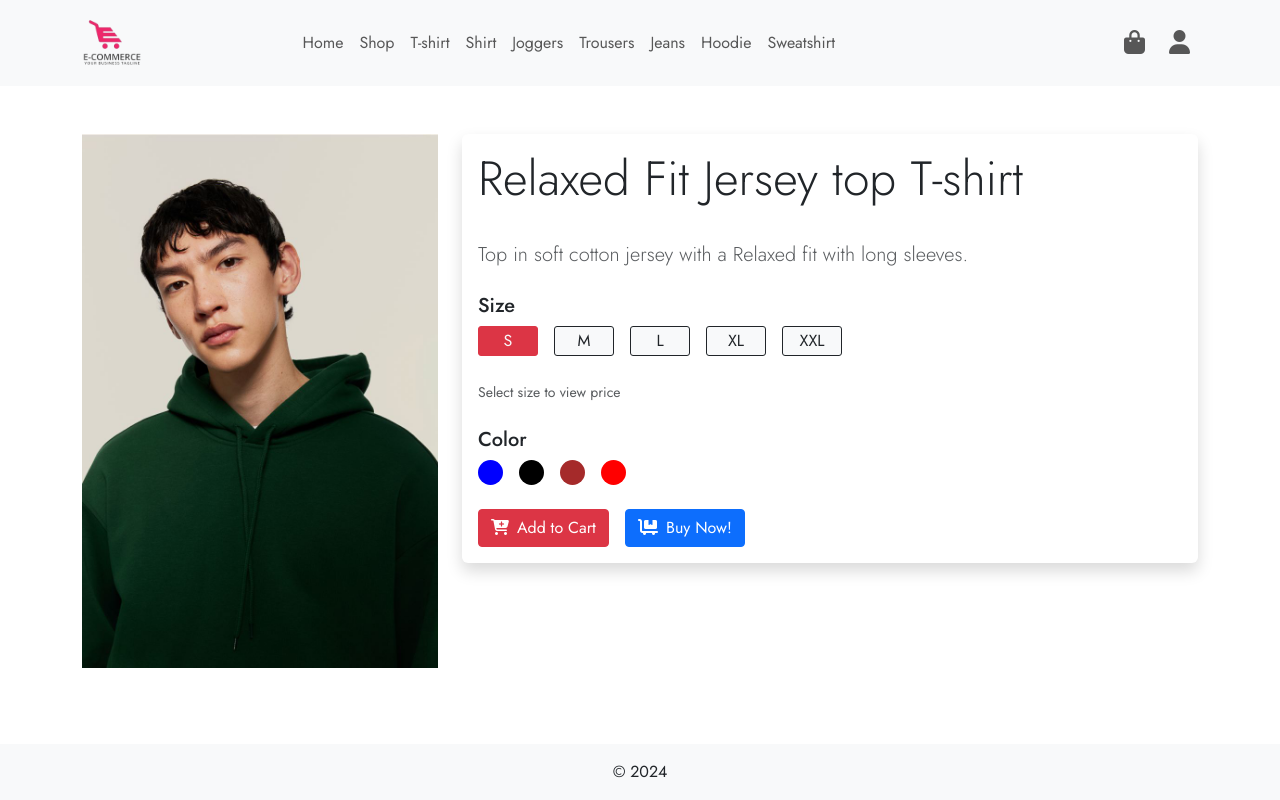
After one commit to rainmaker-9/Clothing, a Flask app: page /product/1 in a window 1280 px wide, after a click that opens the changed part. The commit adds this page. Run offline with Flask 3, Linux system fonts and the light colour scheme; data comes from the database, SQL or seed files in the repository; some libraries are stand-ins or nearby versions.

Commit message:
Product Page, Shop Page Optimization, Cart Page Optimization

```diff
--- a/app.py
+++ b/app.py
@@ -25,7 +25,7 @@ app.jinja_env.filters['urlquote'] = lambda u: quote(str(u)) if u else ''
 @app.context_processor
 def inject_cart_and_user():
 	cursor = cnx.cursor(buffered=True, dictionary=True)
-	query = "SELECT title FROM tbl_categories"
+	query = "SELECT id,title FROM tbl_categories"
 	cursor.execute(query)
 	categories = cursor.fetchall()
 	cursor.close()
@@ -95,14 +95,32 @@ def signup():
 @app.route('/shop')
 def shop():
 	category = request.args.get('category')
-
 	cursor = cnx.cursor(dictionary=True)
-	query = "SELECT p.id, p.name as title, p.thumbnail, COUNT(DISTINCT s.size) as variants, s.price FROM tbl_products p RIGHT JOIN tbl_specifications s ON s.pid = p.id GROUP BY p.name"
-	cursor.execute(query)
+	if category != None and str(category).strip() != '':
+		category = int(category)
+		query = "SELECT p.id, p.name as title, p.thumbnail, COUNT(DISTINCT s.size) as variants, s.price FROM tbl_products p RIGHT JOIN tbl_specifications s ON s.pid = p.id WHERE category = %s GROUP BY p.name"
+		cursor.execute(query, (category, ))
+	else:
+		query = "SELECT p.id, p.name as title, p.thumbnail, COUNT(DISTINCT s.size) as variants, s.price FROM tbl_products p RIGHT JOIN tbl_specifications s ON s.pid = p.id GROUP BY p.name"
+		cursor.execute(query)
 	products = cursor.fetchall()
 	cursor.close()
 	return render_template('shop.html', products = products)
 
+@app.route('/product/<int:product_id>')
+def product(product_id):
+	cursor = cnx.cursor(dictionary=True)
+	query = "SELECT id, name as title, description, thumbnail FROM tbl_products WHERE id = %s"
+	cursor.execute(query, (product_id, ))
+	product = cursor.fetchone()
+	cursor.close()
+	if len(product) > 0:
+		colors = [{"name": "Blue", "value": "blue"},{"name": "Black", "value": "black"},{"name": "Brown", "value": "brown"},{"name": "Red", "value": "red"}]
+		cursor = cnx.cursor(dictionary=True)
+		query = "SELECT id, size, quantity, price FROM tbl_specifications WHERE pid = %s"
+		cursor.execute(query, (product_id, ))
+		variants = cursor.fetchall()
+		return render_template('product.html', product = product, variants = variants, colors = colors)
 @app.route('/cart')
 def cart():
 	if session.get('user'):
--- a/templates/cart.html
+++ b/templates/cart.html
@@ -45,7 +45,8 @@
     <div class="col-12 text-center">
       <h1 class="text-danger"><i class="fa-solid fa-sad-tear"></i></h1>
       <h3 class="fw-bold text-danger">No products in your cart</h3>
-      <a href="{{ url_for('shop') }}" class="btn btn-success"><i class="fa-solid fa-store-alt me-2"></i>Shop now!</a>
+      <a href="{{ url_for('shop') }}" class="btn btn-success btn-lg rounded-1"><i
+          class="fa-solid fa-store-alt me-2"></i>Shop now!</a>
     </div>
     {% endif %}
   </div>
--- a/templates/layout.html
+++ b/templates/layout.html
@@ -45,7 +45,7 @@
               {% if categories %}
               {% for category in categories %}
               <li class="nav-item">
-                <a class="nav-link" href="{{ url_for('shop') }}?category={{ category.title|urlquote }}">{{
+                <a class="nav-link" href="{{ url_for('shop') }}?category={{ category.id }}">{{
                   category.title
                   }}</a>
               </li>
--- /dev/null
+++ b/templates/product.html
@@ -0,0 +1,179 @@
+{% extends "layout.html" %}
+{% block title %}{{ product.title }}{% endblock %}
+{% block head %}
+{{ super() }}
+<style>
+  .size-input-radio {
+    position: relative;
+    cursor: pointer;
+    height: 30px;
+    width: 60px;
+    border-radius: 3px;
+    border: solid 1px var(--bs-dark);
+    background-color: var(--bs-light);
+    color: var(--bs-dark);
+    display: flex;
+    justify-content: center;
+    align-items: center;
+    transition: 0.25s all ease-in-out;
+  }
+
+  .size-input-radio:hover {
+    background-color: var(--bs-dark);
+    color: var(--bs-light);
+    transition: 0.25s all ease-in-out;
+  }
+
+  .size-input-radio input[type="radio"] {
+    cursor: pointer;
+    position: absolute;
+    top: 0;
+    bottom: 0;
+    left: 0;
+    right: 0;
+    opacity: 0;
+    width: 100%;
+    height: 100%;
+    margin-top: 0 !important;
+  }
+
+  .size-input-radio label {
+    cursor: pointer;
+  }
+
+  .size-input-radio:has(input[type="radio"]:checked) {
+    background-color: var(--bs-red);
+    color: var(--bs-light);
+    border-color: var(--bs-red);
+    transition: .25s all ease-in;
+  }
+
+  .color-input-radio {
+    position: relative;
+    height: 25px;
+    width: 25px;
+    border-radius: 50%;
+    cursor: pointer;
+    pointer-events: all;
+    display: inline-block;
+  }
+
+  .color-input-radio input[type="radio"] {
+    border-radius: 50%;
+    appearance: none;
+    cursor: pointer;
+    position: absolute;
+    top: 0;
+    bottom: 0;
+    left: 0;
+    right: 0;
+    opacity: 0;
+  }
+
+  .color-input-radio.brown {
+    background-color: brown;
+  }
+
+  .color-input-radio.black {
+    background-color: rgb(0, 0, 0);
+  }
+
+  .color-input-radio.red {
+    background-color: red;
+  }
+
+  .color-input-radio.blue {
+    background-color: blue;
+  }
+
+  .color-input-radio.black input:checked {
+    box-shadow: 0 0 7px 4px rgba(0, 0, 0, 0.75);
+    opacity: 1;
+  }
+
+  .color-input-radio.brown input:checked {
+    box-shadow: 0 0 7px 4px rgba(250, 100, 50, 0.75);
+    opacity: 1;
+  }
+
+  .color-input-radio.red input:checked {
+    box-shadow: 0 0 7px 4px rgba(250, 50, 50, 0.75);
+    opacity: 1;
+  }
+
+  .color-input-radio.blue input:checked {
+    box-shadow: 0 0 7px 4px rgba(50, 50, 250, 0.75);
+    opacity: 1;
+  }
+</style>
+{% endblock %}
+{% block content %}
+<div class="container py-3 py-md-5">
+  <div class="row g-4">
+    {% if product %}
+    <div class="col-md-4">
+      <img src="/static/{{ product.thumbnail }}" alt="{{ product.title }}" class="w-100 d-block">
+    </div>
+    <div class="col-md-8">
+      <form action="">
+        <div class="card border-0 shadow">
+          <div class="card-body">
+            <div class="row gy-4">
+              <div class="col-12">
+                <h3 class="display-5">{{ product.title }}</h3>
+              </div>
+              <div class="col-12">
+                <p class="text-muted mb-0 lead">{{ product.description }}</p>
+              </div>
+              {% if variants|length %}
+              <div class="col-12">
+                <h5>Size</h5>
+                <div class="d-flex gap-3">
+                  {% for variant in variants %}
+                  <div class="size-input-radio">
+                    <input class="form-check-input" type="radio" id="size-{{ variant.size }}" value="{{ variant.size }}"
+                      name="variant" />
+                    <label class="form-check-label" for="size-{{ variant.size }}">{{ variant.size }}</label>
+                  </div>
+                  {% endfor %}
+                </div>
+              </div>
+              <div class="col-12">
+                <small class="text-muted">Select size to view price</small>
+              </div>
+              {% endif %}
+              {% if colors|length %}
+              <div class="col-12">
+                <h5>Color</h5>
+                <div class="d-flex gap-3">
+                  {% for color in colors %}
+                  <div class="color-input-radio {{ color.value }}">
+                    <input type="radio" id="color-{{ color.value }}" value="{{ color.value }}" name="color" />
+                  </div>
+                  {% endfor %}
+                </div>
+              </div>
+              {% endif %}
+              <div class="col-12">
+                <div class="d-flex gap-3">
+                  <button type="submit" class="btn btn-danger rounded-1"><i class="fa-solid fa-cart-plus me-2"></i>Add
+                    to
+                    Cart</button>
+                  <button type="button" class="btn btn-primary rounded-1"><i
+                      class="fa-solid fa-cart-flatbed me-2"></i>Buy
+                    Now!</button>
+                </div>
+              </div>
+            </div>
+          </div>
+        </div>
+      </form>
+    </div>
+    {% else %}
+    <div class="col-12">
+      <h3 class="fw-bold text-danger">Product not found.</h3>
+    </div>
+    {% endif %}
+  </div>
+</div>
+{% endblock %}
--- a/templates/shop.html
+++ b/templates/shop.html
@@ -17,7 +17,7 @@
           <h4 class="text-currency-before">{{ product.price }}</h4>
           <p class="text-muted small mb-0">Available in {{ product.variants }} sizes</p>
         </div>
-        <a href="/product?id={{ product.id }}" class="stretched-link"></a>
+        <a href="{{ url_for('product', product_id=product.id) }}" class="stretched-link"></a>
       </div>
     </div>
     {% endfor %}
```
